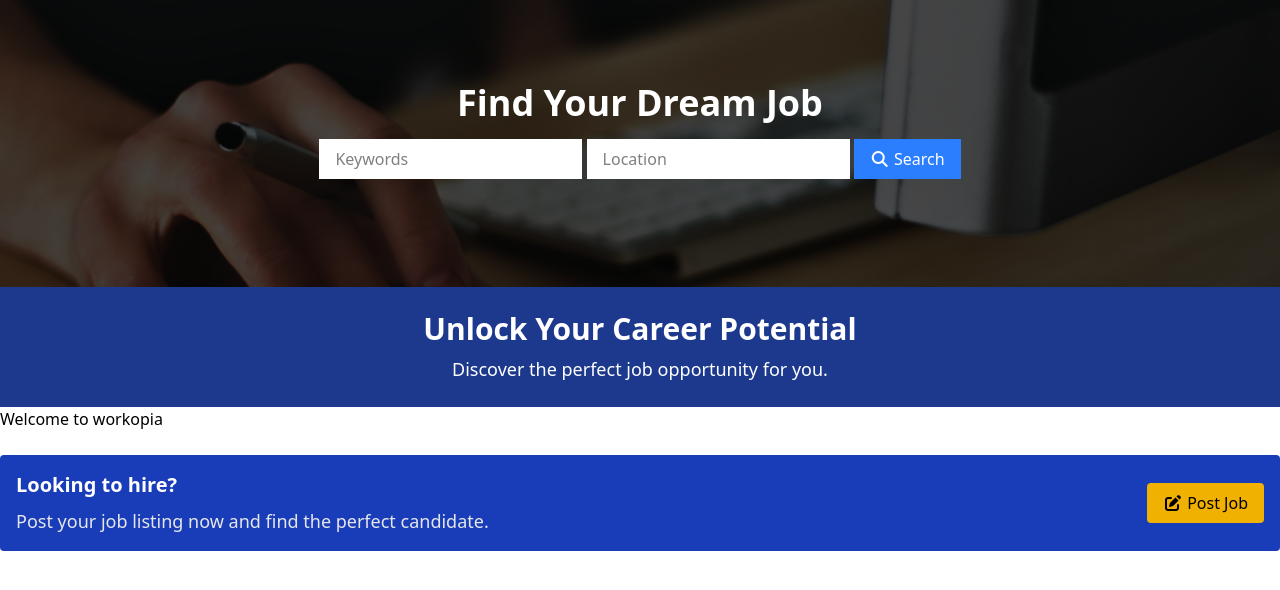
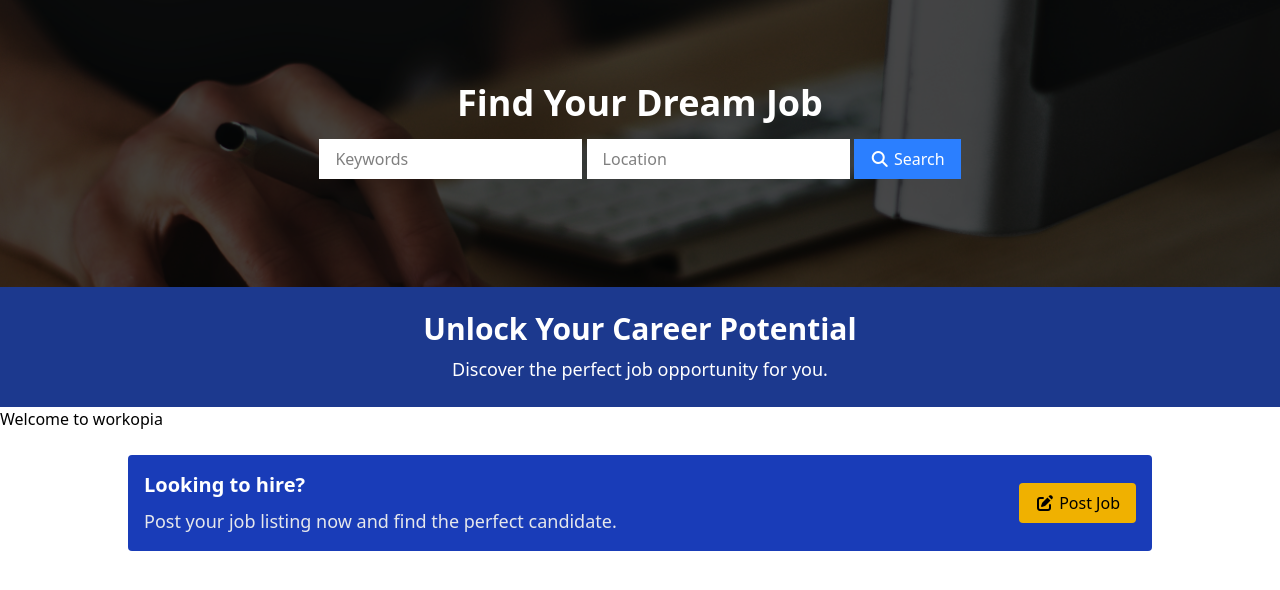
Before and after one commit to ammarsherifmohamed/Workopia-Laravel, a Laravel app: page / in a window 1280 px wide. Shown: the part 73-663 px from the top of the page. Run offline with Laravel 12, Linux system fonts and the light colour scheme; style sheets or scripts are compiled from the project's sources.

Commit message:
database and migration

```diff
--- a/resources/views/components/bottom-banner.blade.php
+++ b/resources/views/components/bottom-banner.blade.php
@@ -1,6 +1,6 @@
 @props(['title' => 'Looking to hire?', 'subtitle' => 'Post your job listing now and find the perfect candidate.'])
 
-<section class="container mx-auto my-6">
+<section style="width: 80%" class="container mx-auto my-6">
     <div class="bg-blue-800 text-white rounded p-4 flex items-center justify-between">
         <div>
             <h2 class="text-xl font-semibold">{{ $title }}</h2>
```
Also changed, not shown: database/migrations/2026_11_15_005820_create_job_listing.php.
